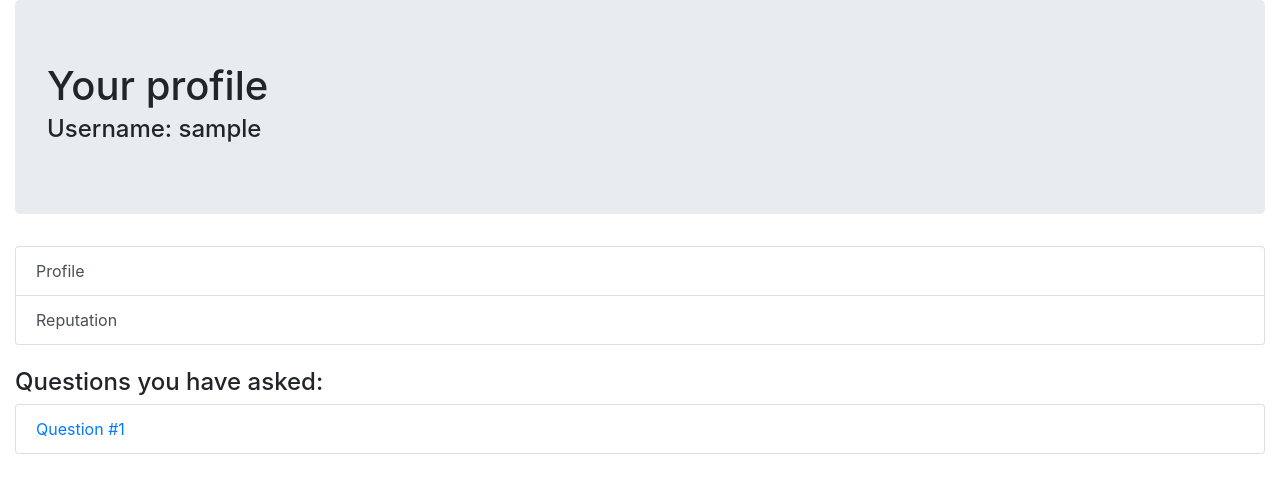
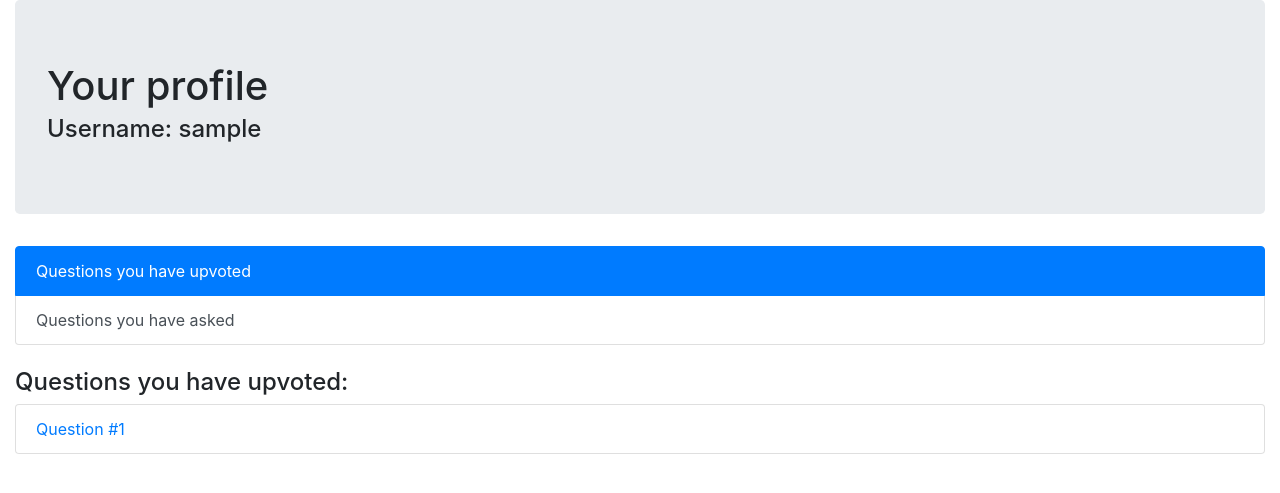
Before and after one commit to rishi93/mysite, a Django app: page /profile/ in a window 1280 px wide. Shown: the part 56-549 px from the top of the page. Run offline with Django 3.2, Linux system fonts and the light colour scheme; a user stored in the database is signed in; tables that the repository leaves empty hold one stand-in row (values such as "Sample post"); some libraries are stand-ins or nearby versions.

Commit message:
changed profile page

```diff
--- a/myapp/templates/profile.html
+++ b/myapp/templates/profile.html
@@ -29,11 +29,21 @@
             <h1>Your profile</h1>
 			<h4>Username: {{ user.username }}</h4>
         </div>
-        <div class="list-group">
-            <a href="#" class="list-group-item list-group-item-action">Profile</a>
-            <a href="#" class="list-group-item list-group-item-action">Reputation</a>
+		<div class="list-group" id="list-tab" role="tablist">
+	    	<a class="list-group-item list-group-item-action active" id="list-home-list" data-toggle="list" href="#list-home" role="tab" aria-controls="home">Questions you have upvoted</a>
+	      	<a class="list-group-item list-group-item-action" id="list-profile-list" data-toggle="list" href="#list-profile" role="tab" aria-controls="profile">Questions you have asked</a>
 	    </div>
 		<br />
+	    <div class="tab-content" id="nav-tabContent">
+	        <div class="tab-pane fade show active" id="list-home" role="tabpanel" aria-labelledby="list-home-list">
+				<h4>Questions you have upvoted:</h4>
+						<ul class="list-group">
+							{% for question in user.upvotes.all %}
+								<li class="list-group-item"><a href="{% url 'page' question_id=question.pk %}">Question #{{ question.pk }}</a></li>
+							{% endfor %}
+						</ul>
+		    </div>
+      		<div class="tab-pane fade" id="list-profile" role="tabpanel" aria-labelledby="list-profile-list">
 	      		<h4>Questions you have asked:</h4>
 			    	<ul class="list-group">
 				    	{% for question in questions %}
@@ -41,6 +51,8 @@
 				      	{% endfor %}
 			      	</ul>
 		  	</div>
+	  	</div>
+    </div>
 </body>
 
 </html>
```
Lines whose indentation alone changed are shown as unchanged.
